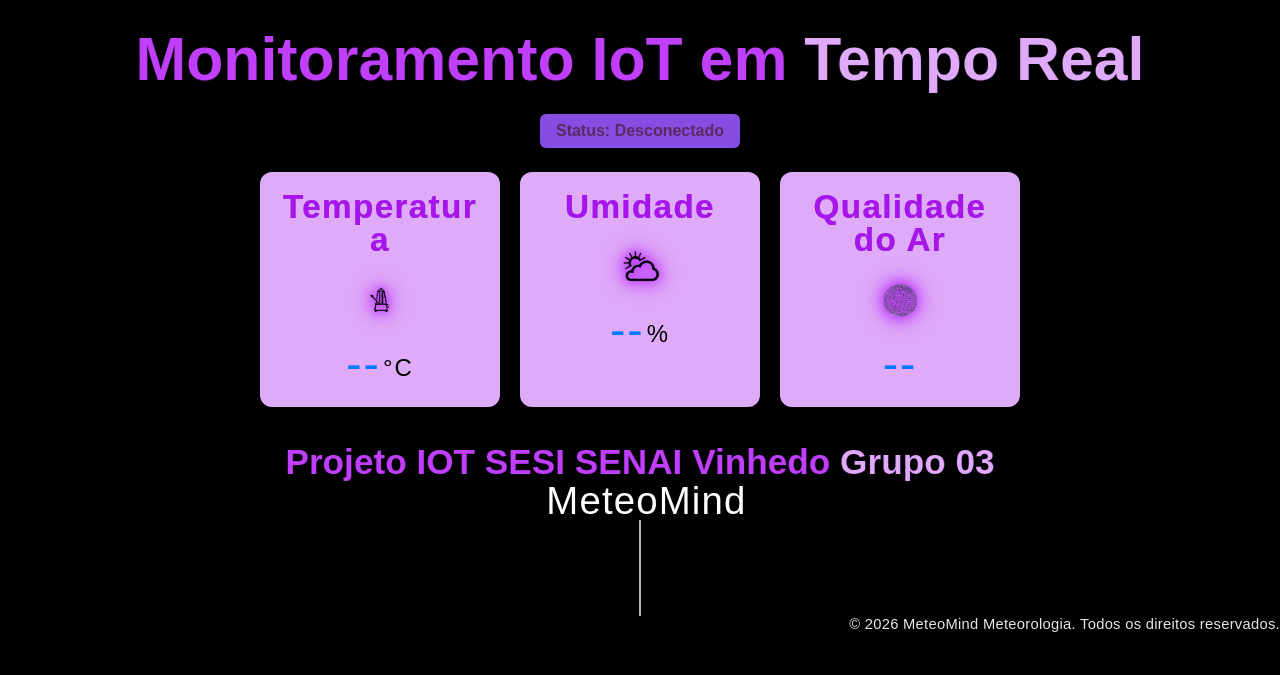
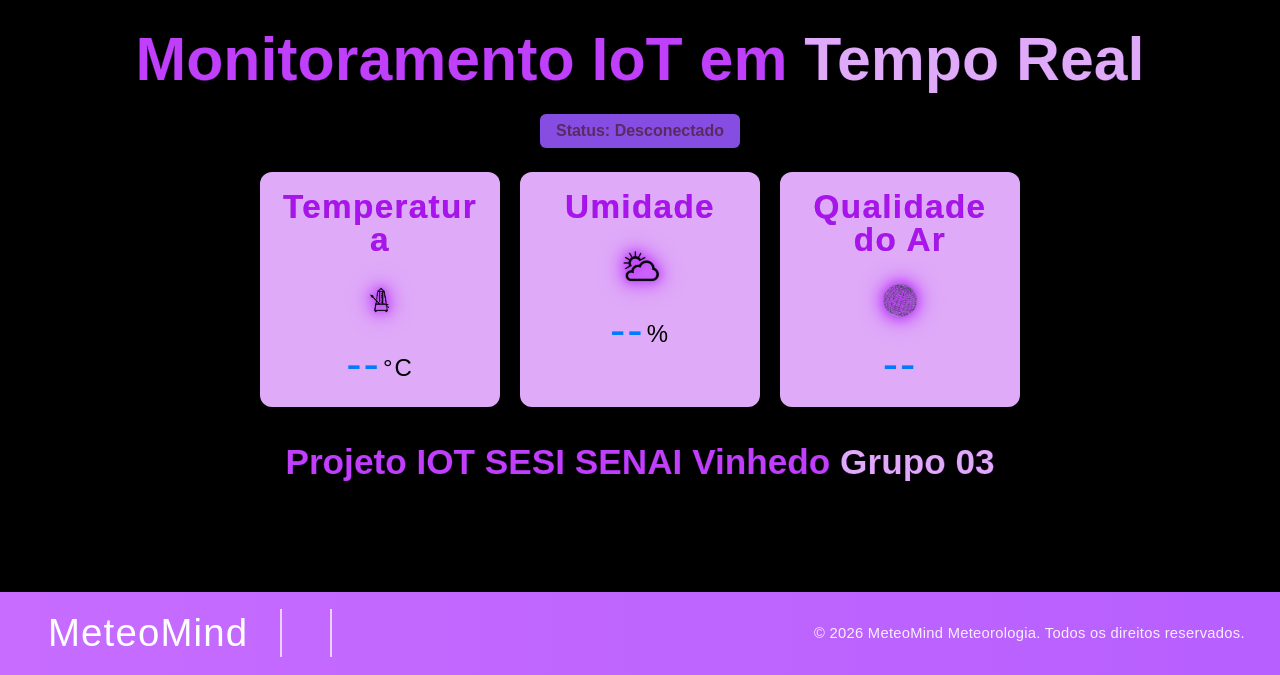
Before and after one commit to beatryzcsr/ProjetoFinal_IoT, a plain HTML site: page dashboard/dash.html in a window 1280 px wide. Shown: the part 125-800 px from the top of the page. Drawn offline with Linux system fonts and the light colour scheme; a script that the page names is missing; a web font is replaced by a local one.

Commit message:
correção

```diff
--- a/dashboard/dash.html
+++ b/dashboard/dash.html
@@ -63,7 +63,7 @@
 
     <h3>Projeto IOT SESI SENAI Vinhedo <span class="card-purple">Grupo 03</span></h3>
     <!-- Identificação do projeto -->
-
+    <footer class="site-footer">
       <div class="footer-brand">MeteoMind</div>
       <div class="footer-divider"></div>
       <div class="footer-divider"></div>
```
